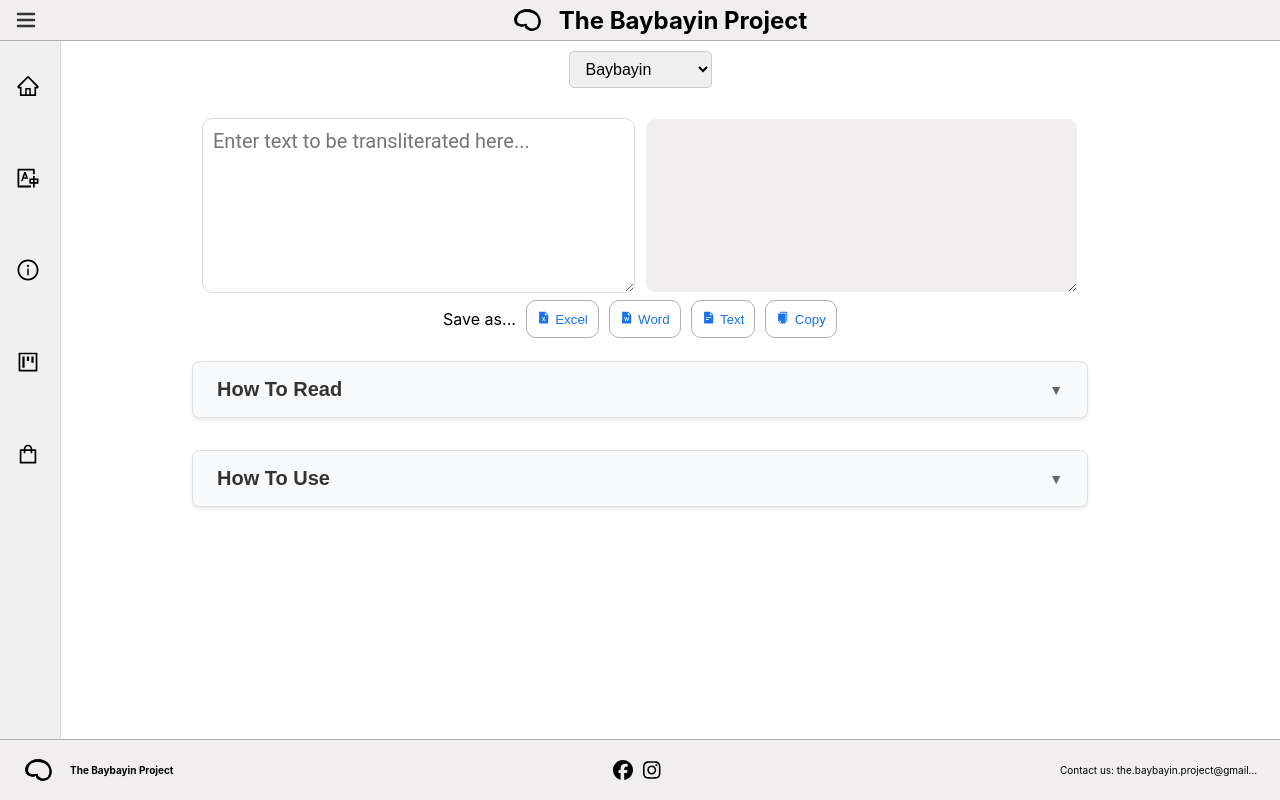
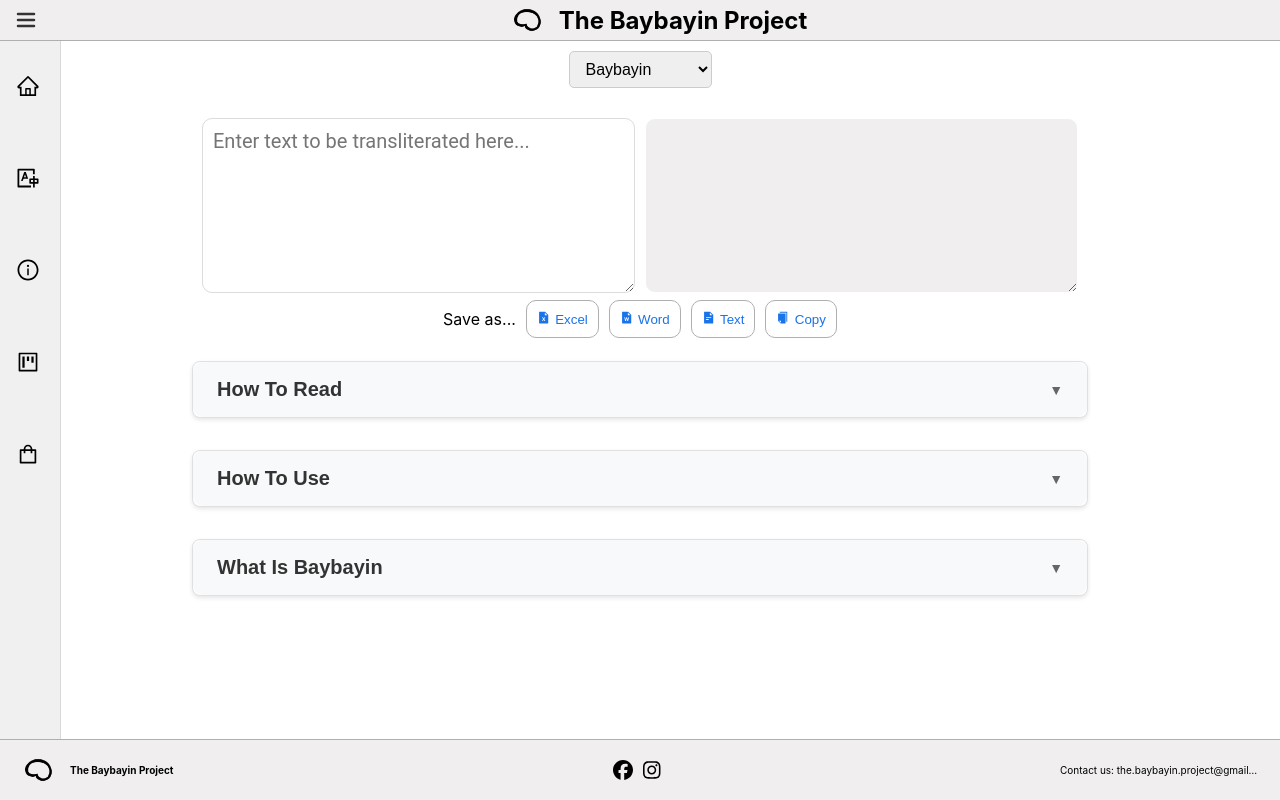
Before and after one commit to cmckinney-59/the-baybayin-project, a React (Vite) app: page /transliterator/baybayin-lite in a window 1280 px wide. Built offline with nearby package versions, Linux system fonts and the light colour scheme.

Commit message:
added a what is baybayin page

```diff
--- /dev/null
+++ b/src/components/HowToRead/BaybayinHTR/WhatIsBaybayin.tsx
@@ -0,0 +1,30 @@
+import "./BaybayinHowToUse.css";
+import CollapsibleSection from "../../CollapsibleSection/CollapsibleSection";
+
+export default function WhatIsBaybayin() {
+  return (
+    <CollapsibleSection title="What Is Baybayin" defaultExpanded={false}>
+      <p>
+        Baybayin is an ancient script used for writing the Tagalog language,
+        which is one of the major languages spoken in the Philippines. It is
+        also known as Alibata, although the term "Alibata" was coined during the
+        early 20th century and is now considered incorrect.
+      </p>
+      <p>
+        Baybayin was primarily used before the arrival of the Spanish colonists
+        in the Philippines in the 16th century. The script is written in a way
+        that each character represents a syllable rather than a single letter.
+        The basic characters in Baybayin are called "kudlit" or diacritical
+        marks, which are added to consonant characters to represent different
+        vowel sounds.
+      </p>
+      <p>
+        Baybayin was written on various materials such as bamboo, leaves, and
+        tree bark. It was commonly used for important documents, correspondence,
+        and inscriptions on religious artifacts. However, after the Spanish
+        colonization, the use of Baybayin declined and was eventually replaced
+        by the Latin alphabet.
+      </p>
+    </CollapsibleSection>
+  );
+}
--- a/src/pages/TransliteratorPages/BaybayinPageLite.tsx
+++ b/src/pages/TransliteratorPages/BaybayinPageLite.tsx
@@ -1,5 +1,6 @@
 import BaybayinHowToRead from "../../components/HowToRead/BaybayinHTR/BaybayinHowToRead";
 import BaybayinHowToUse from "../../components/HowToRead/BaybayinHTR/BaybayinHowToUse";
+import WhatIsBaybayin from "../../components/HowToRead/BaybayinHTR/WhatIsBaybayin";
 import TransliteratorLite from "../../components/TransliteratorLite/TransliteratorLite";
 
 export default function BaybayinPageLite() {
@@ -8,6 +9,7 @@
       <TransliteratorLite title="Baybayin" />
       <BaybayinHowToRead />
       <BaybayinHowToUse />
+      <WhatIsBaybayin />
     </>
   );
 }
```
